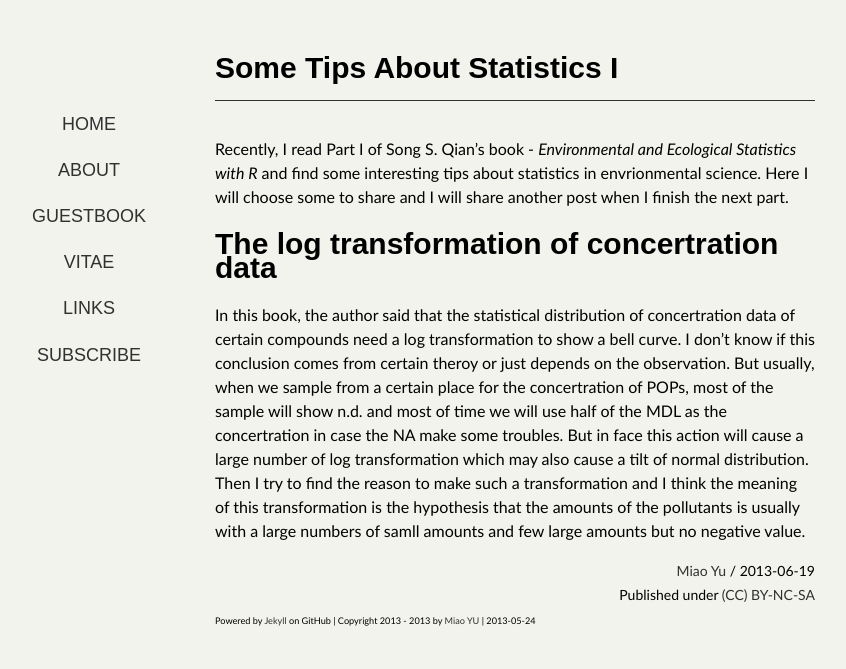
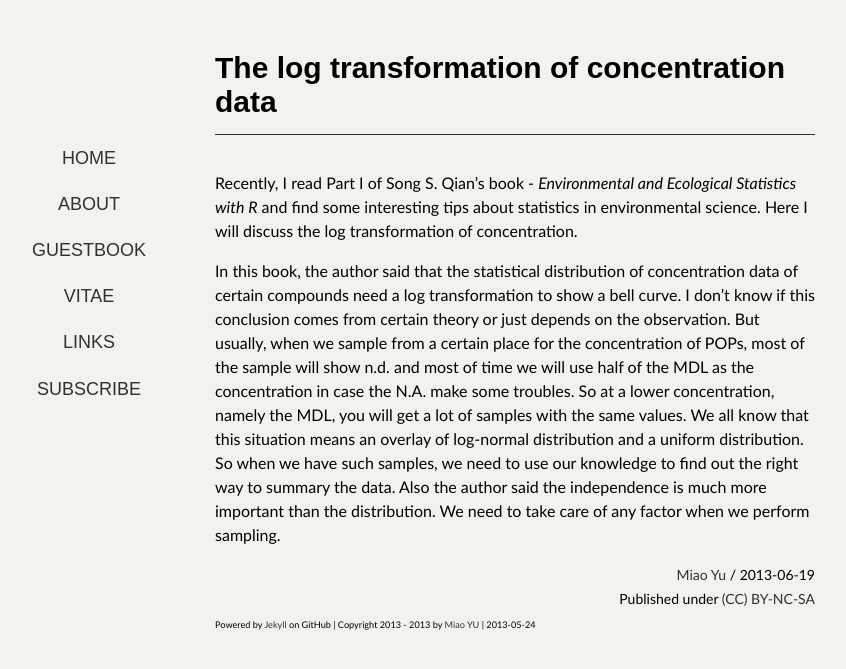
Before and after one commit to yufree/blog, a Jekyll site: the page built from _posts/2013-06-19-statistics-tips.md, in a window 1280 px wide. Shown: the top 669 px of the page, without its empty margins (125-971 px from the left). Built offline with Jekyll 4.4.1, drawn with Linux system fonts in a browser that asks for light colours; some web fonts are replaced; Markdown is read by kramdown in place of the engine named in the settings; comment, search, counter and statistics services are not loaded.

Commit message:
finish posts

```diff
--- a/_posts/2013-06-19-statistics-tips.md
+++ b/_posts/2013-06-19-statistics-tips.md
@@ -1,11 +1,8 @@
 ---
 layout: post
-title: Some Tips About Statistics I
+title: The log transformation of concentration data
 ---
 
-Recently, I read Part I of Song S. Qian's book - *Environmental and Ecological Statistics with R* and find some interesting tips about statistics in envrionmental science. Here I will choose some to share and I will share another post when I finish the next part.
+Recently, I read Part I of Song S. Qian's book - *Environmental and Ecological Statistics with R* and find some interesting tips about statistics in environmental science. Here I will discuss the log transformation of concentration.
 
-The log transformation of concertration data
-==================================
-
-In this book, the author said that the statistical distribution of concertration data of certain compounds need a log transformation to show a bell curve. I don't know if this conclusion comes from certain theroy or just depends on the observation. But usually, when we sample from a certain place for the concertration of POPs, most of the sample will show n.d. and most of time we will use half of the MDL as the concertration in case the NA make some troubles. But in face this action will cause a large number of log transformation which may also cause a tilt of normal distribution. Then I try to find the reason to make such a transformation and I think the meaning of this transformation is the hypothesis that the amounts of the pollutants is usually with a large numbers of samll amounts and few large amounts but no negative value.
+In this book, the author said that the statistical distribution of concentration data of certain compounds need a log transformation to show a bell curve. I don't know if this conclusion comes from certain theory or just depends on the observation. But usually, when we sample from a certain place for the concentration of POPs, most of the sample will show n.d. and most of time we will use half of the MDL as the concentration in case the N.A. make some troubles. So at a lower concentration, namely the MDL, you will get a lot of samples with the same values. We all know that this situation means an overlay of log-normal distribution and a uniform distribution. So when we have such samples, we need to use our knowledge to find out the right way to summary the data. Also the author said the independence is much more important than the distribution. We need to take care of any factor when we perform sampling.
```
